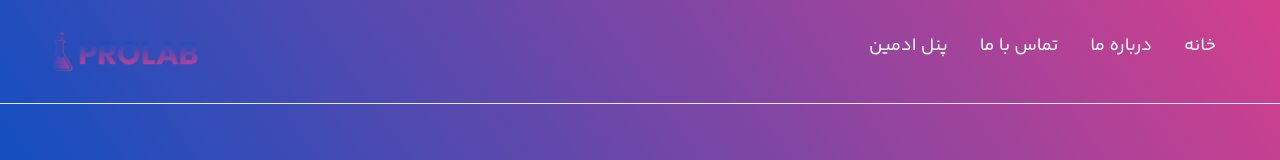
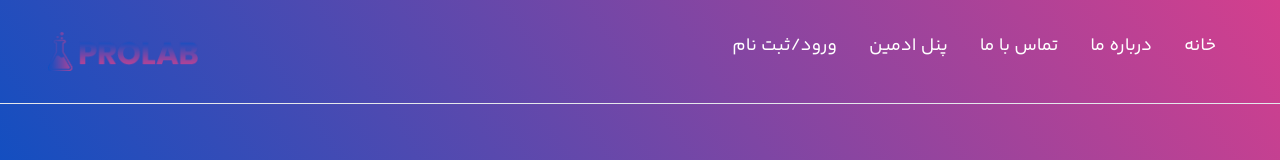
Before and after one commit to javadboroji/blog, a Next.js app: page / in a window 1280 px wide. Shown: the top 160 px of the page. Built offline with nearby package versions, Linux system fonts and the light colour scheme; no server answers.

Commit message:
Update Env.local file

```diff
--- a/app/AllApi.tsx
+++ b/app/AllApi.tsx
@@ -5,7 +5,7 @@ const AddNewPost = (body: any, setOpenModal: any) => {
     axios
         .post(
             `
-        http://localhost:3000/api/AddPost`,
+       ${process.env.NEXT_PUBLIC_SIT_URL}/api/AddPost`,
             {
                 ...body
             },
@@ -44,7 +44,7 @@ const AddNewPost = (body: any, setOpenModal: any) => {
 const getAllPosts = async () => {
     try {
         const res = await axios.get(
-            `http://localhost:3000/api/getPost`,
+            `${process.env.NEXT_PUBLIC_SIT_URL}/api/getPost`,
             { headers: { 'Content-Type': 'application/json' } }
         );
         return res.data;
@@ -56,7 +56,7 @@ const getAllPosts = async () => {
 
 const singlePost = async (id: string) => {
     try {
-        const result = await axios.post(`http://localhost:3000/api/getSinglePost`, id, { headers: { 'Content-Type': 'application/json' } });
+        const result = await axios.post(`${process.env.NEXT_PUBLIC_SIT_URL}/api/getSinglePost`, id, { headers: { 'Content-Type': 'application/json' } });
         return result.data.post
     } catch (error) {
         console.log(error);
--- a/app/Components/Header/Menus/Menus.tsx
+++ b/app/Components/Header/Menus/Menus.tsx
@@ -37,12 +37,17 @@ function Menus() {
             id:4,
             title:"پنل ادمین",
             url:'dashboard'
+        },
+        {
+            id:4,
+            title:" ورود/ثبت نام",
+            url:'Login'
         }
     ]
     return (
         <ul className='flex'>
-            {menus?.map((menu) => (
-                <li key={menu.id} className='px-4'>
+            {menus?.map((menu,i) => (
+                <li key={i} className='px-4'>
                     <Link href={`/${menu.url}`} className= {` ${scrollPosition > 390?'text-black':'text-white'} text-lg`} >{menu.title} </Link>
                 </li>
             ))}
--- a/app/Libs/Mongodb.tsx
+++ b/app/Libs/Mongodb.tsx
@@ -4,7 +4,7 @@ import mongoose from "mongoose";
 
 const connectMongoDB=async()=>{
     try {
-       await mongoose.connect(`mongodb://localhost:27017/NextBlog`);
+       await mongoose.connect(process.env.MONGODB_URL);
         console.log("/*------------------ Conection -----------------*/");
     } catch (error) {
         console.log("/*------------------ Not Conection -----------------*/",error);
--- a/app/api/getPost/route.tsx
+++ b/app/api/getPost/route.tsx
@@ -9,6 +9,8 @@ export async function GET(res:NextApiResponse,req:NextRequest){
     try{
         await connectMongoDB();
         const postsData=await Posts.find();
+        console.log();
+
         return NextResponse.json({
             code:200,
             message:'',
--- a/package.json
+++ b/package.json
@@ -17,6 +17,7 @@
     "@mui/styled-engine-sc": "^6.0.0-alpha.18",
     "@mui/x-data-grid": "^7.3.2",
     "@mui/x-date-pickers": "^7.3.2",
+    "@next/env": "^14.2.3",
     "@types/uuid": "^9.0.8",
     "axios": "^1.6.8",
     "date-fns-jalali": "^2.13.0-0",
```
Also changed, not shown: 2 other files (tests, documents, lock files or other folders).
